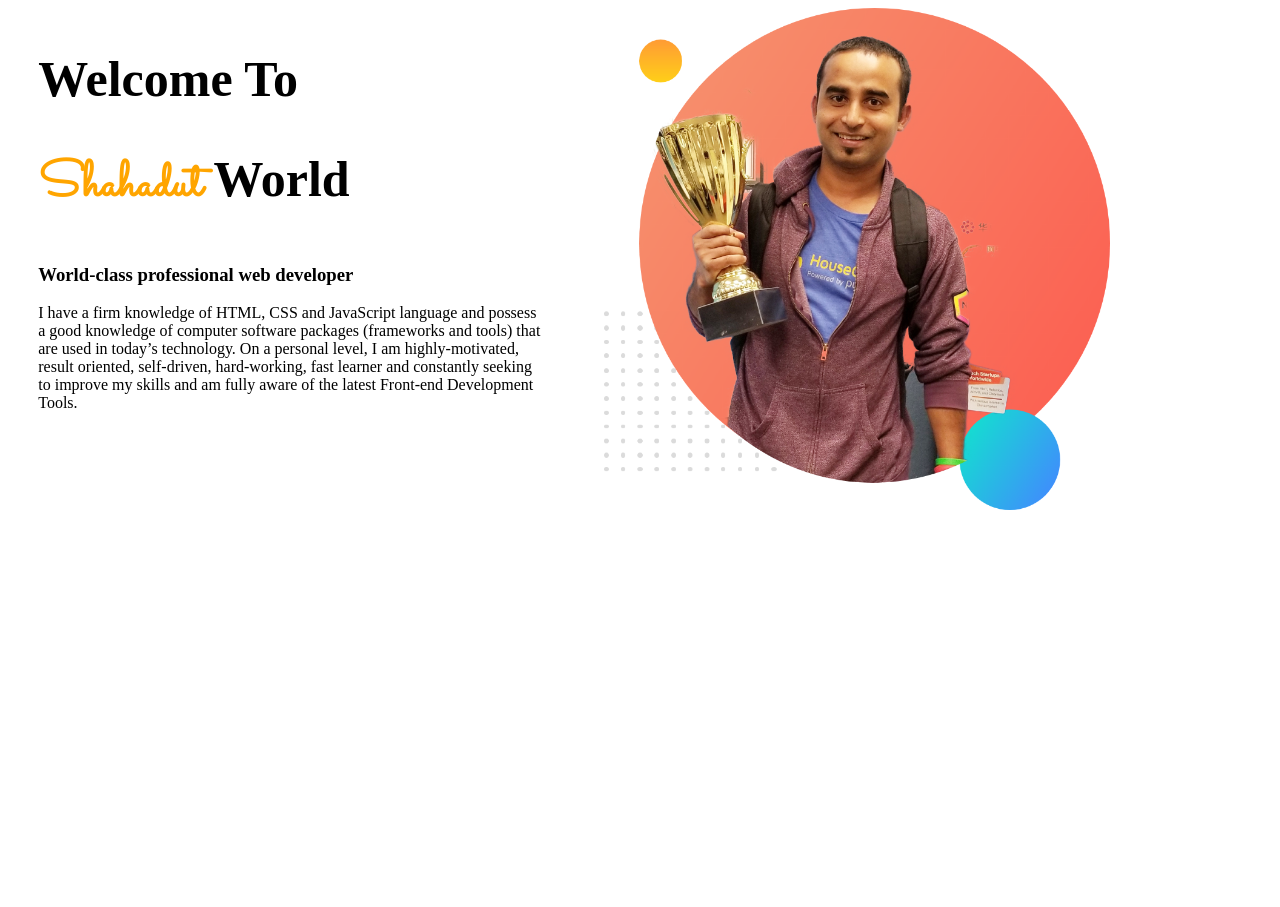
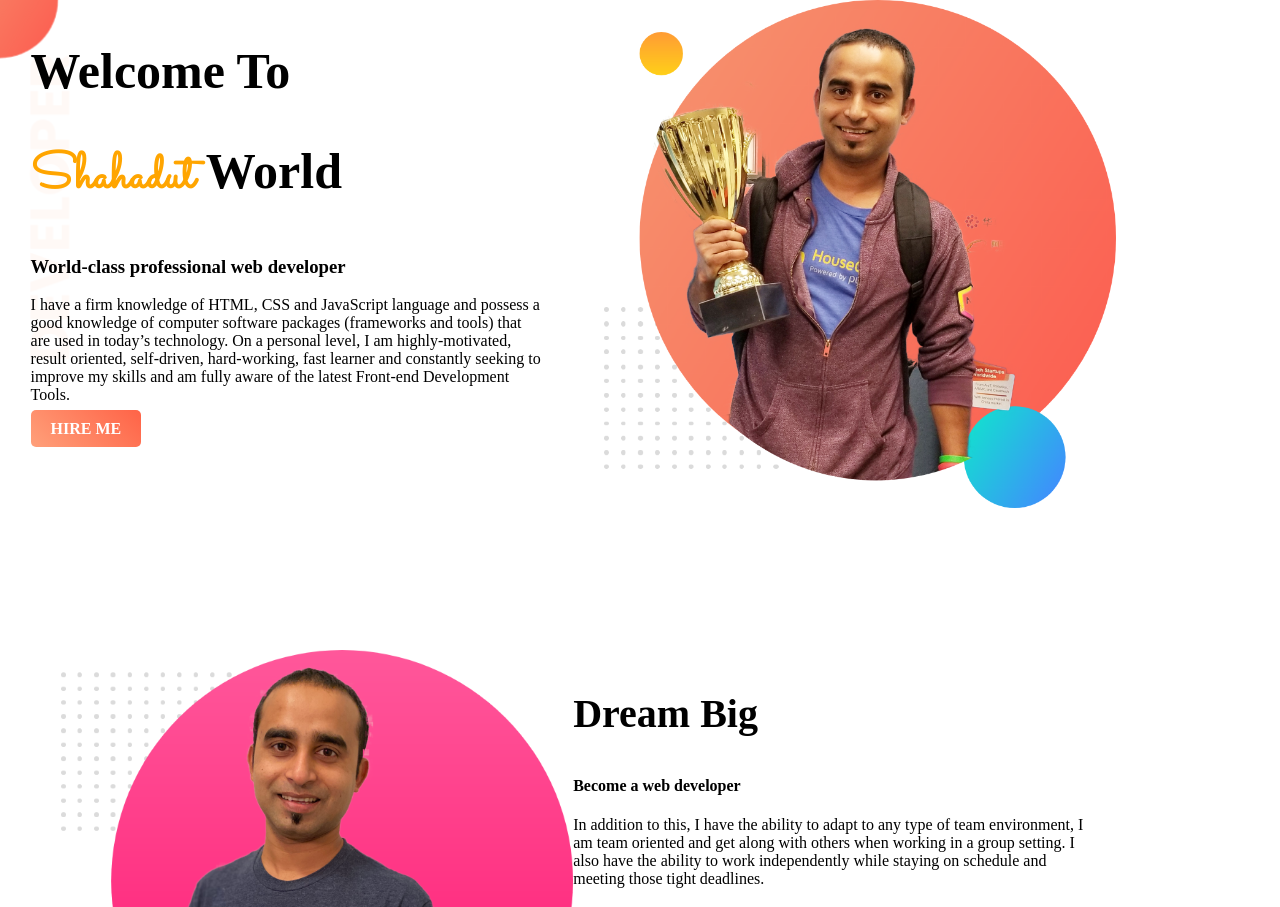
Before and after one commit to shamim1999/first-portfolio, a plain HTML site: page index.html in a window 1280 px wide. Shown: the top 907 px of the page. Before the commit the page ends 800 px from the top, so only its background shows below. Drawn offline with Linux system fonts and the light colour scheme.

Commit message:
second section of site

```diff
--- a/index.html
+++ b/index.html
@@ -9,17 +9,29 @@
     <link href="https://fonts.googleapis.com/css?family=Sacramento&display=swap" rel="stylesheet">
 </head>
 <body>
-     <section>
-        <div class="half-width">
+     <section class="top-banner">
+        <div class="half-width Dream-big" >
             <h1 class="intro">Welcome To </h1>
         <h1> <span class="name-highlight">Shahadut</span> World</h1>
         <h3>World-class professional web developer</h3>
         <p> I have a firm knowledge of HTML, CSS and JavaScript language and possess a good knowledge of computer software packages (frameworks and tools) that are used in today’s technology.
         On a personal level, I am highly-motivated, result oriented, self-driven, hard-working, fast learner and constantly seeking to improve my skills and am fully aware of the latest Front-end Development Tools.</p>
+        <a class="link-button" href="https://www.linkedin.com/in/md-shamim-5688941a1/" target="_blank">HIRE ME </a>
         </div>
         <div class="half-width">
             <img src="jhankar.png" alt="">
         </div>
-         </section>
+        </section>
+        <section class="dream-area">
+            <div class="half-width">
+                <img src="jhankar2.png" alt="">
+            </div>
+            <div class="half-width">
+                <h3 class="middle-heading"> Dream Big</h3>
+                <h4>Become a web developer</h4>
+                <p>In addition to this, I have the ability to adapt to any type of team environment, I am team oriented and get along with others when working in a group setting. I also have the ability to work independently while staying on schedule and meeting those tight deadlines.</p>
+
+            </div>
+        </section>
 </body>
 </html>
--- a/style.css
+++ b/style.css
@@ -1,5 +1,6 @@
 body{
     font-family:font-family: 'Poppins', sans-serif; ;
+    margin:0px;
 }
 
 h1{
@@ -10,14 +11,35 @@ h1{
     font-family: 'Sacramento', cursive;
     font font-size: 60px;
     color:orange;
+
  }
  .half-width{
    width:40%;
    float:left;
    margin-left:5px;
    padding-left: 2%;
- }
+   }
  .half-width img{
    width:100%;
    padding-left: 6%;
  }
+ .top-banner{
+   background-image: url("top-banner.png");
+   background-repeat: no-repeat;
+ }
+ section{
+   height:500px;
+   padding-bottom: 150px;
+ }
+ .link-button{
+   text-decoration: none;
+   background-image: linear-gradient(45deg, lightSalmon,tomato);
+   padding: 10px 20px;
+   border-radius: 5px;
+   color: white;
+   font-weight: 700;
+
+ }
+  .middle-heading{
+  font-size: 40px;
+ }
```
